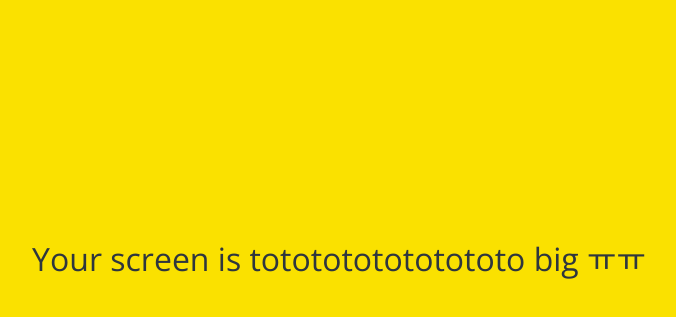
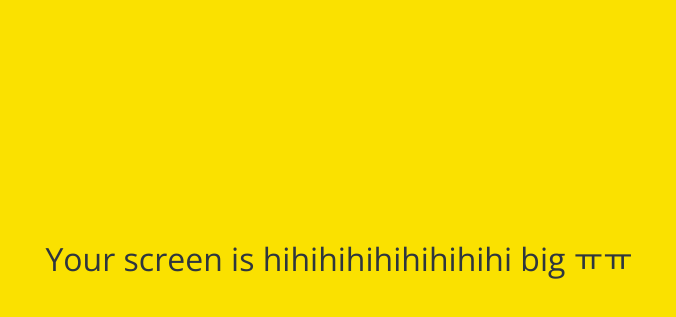
Before and after one commit to hihihi777/kokoaclonechallenge, a plain HTML site: page find.html in a window 1280 px wide. Shown: the part 141-458 px from the top of the page, without its empty margins (301-977 px from the left). Drawn offline with nearby package versions, Linux system fonts and the light colour scheme.

Commit message:
Update find.html

```diff
--- a/find.html
+++ b/find.html
@@ -78,13 +78,11 @@
     </nav>
 
     <div id="no-mobile">
-        <span>Your screen is tototototototototo big ㅠㅠ</span>
+        <span>Your screen is hihihihihihihihihi big ㅠㅠ</span>
     </div>
 
     <script src="https://kit.fontawesome.com/50981ee7b1.js" crossorigin="anonymous"></script>
 </body>
 </html>
 
-
-
 hihihihihihihihihi
```
